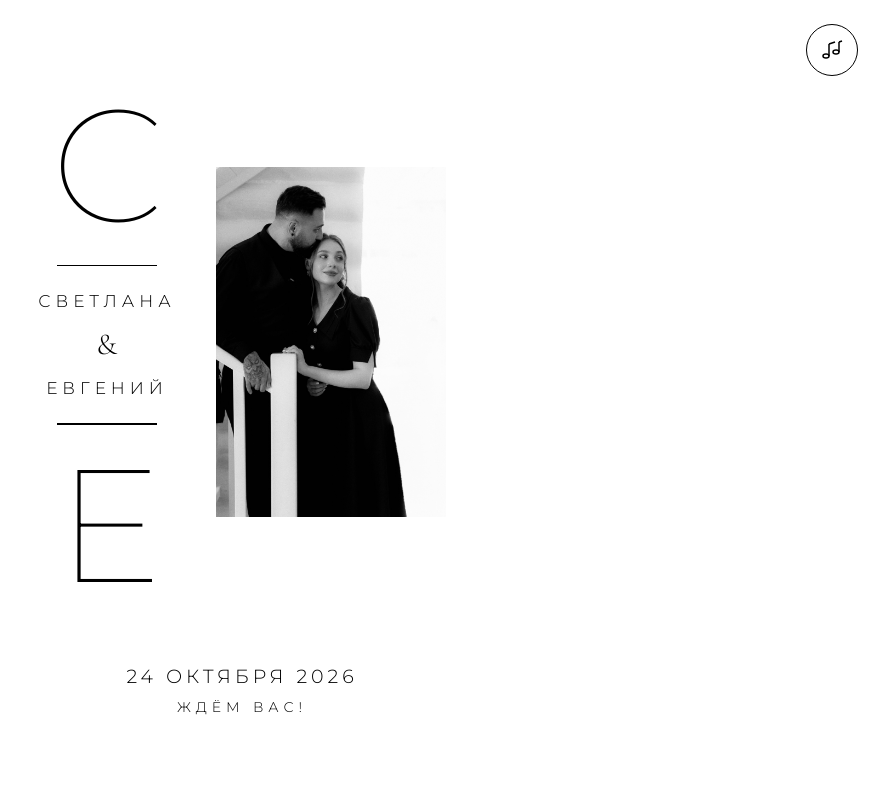
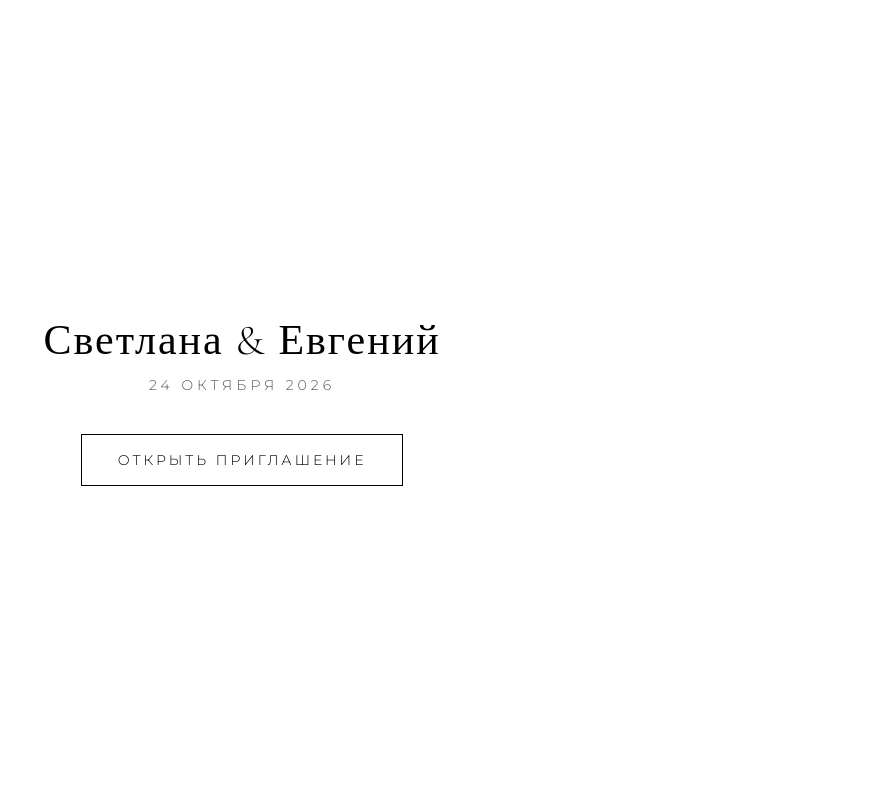
Before and after one commit to gostb123-dotcom/Wedding, a plain HTML site: page index.html in a window 1280 px wide. Shown: the top 800 px of the page, without its empty margins (398-1280 px from the left). Drawn offline with nearby package versions, Linux system fonts and the light colour scheme.

```diff
--- a/index.html
+++ b/index.html
@@ -23,6 +23,71 @@
             background: #ffffff;
             color: #000000;
             overflow-x: hidden;
+        }
+
+        /* Блокируем скролл, пока открыт стартовый экран */
+        body.no-scroll {
+            overflow: hidden;
+        }
+
+        /* ===== WELCOME OVERLAY ===== */
+        .welcome-overlay {
+            position: fixed;
+            top: 0;
+            left: 0;
+            width: 100%;
+            height: 100%;
+            background: #ffffff;
+            display: flex;
+            flex-direction: column;
+            align-items: center;
+            justify-content: center;
+            z-index: 9999;
+            padding: 20px;
+            text-align: center;
+            transition: opacity 0.8s ease, visibility 0.8s ease;
+        }
+
+        .welcome-overlay.hidden {
+            opacity: 0;
+            visibility: hidden;
+            pointer-events: none;
+        }
+
+        .welcome-names {
+            font-family: 'Cormorant Garamond', serif;
+            font-weight: 300;
+            font-size: 42px;
+            margin-bottom: 10px;
+            letter-spacing: 2px;
+        }
+
+        .welcome-sub {
+            font-family: 'Montserrat', sans-serif;
+            font-weight: 300;
+            font-size: 14px;
+            letter-spacing: 4px;
+            text-transform: uppercase;
+            margin-bottom: 40px;
+            color: #555;
+        }
+
+        .welcome-btn {
+            padding: 16px 36px;
+            border: 1.5px solid #000;
+            background: transparent;
+            font-family: 'Montserrat', sans-serif;
+            font-weight: 300;
+            font-size: 14px;
+            letter-spacing: 3px;
+            text-transform: uppercase;
+            cursor: pointer;
+            transition: all 0.3s ease;
+        }
+
+        .welcome-btn:hover {
+            background: #000;
+            color: #fff;
         }
 
         section {
@@ -466,7 +531,14 @@
         }
     </style>
 </head>
-<body>
+<body class="no-scroll">
+
+    <!-- СТАРТОВЫЙ ЭКРАН (Оверлей для музыкального входа) -->
+    <div class="welcome-overlay" id="welcome-overlay">
+        <div class="welcome-names">Светлана & Евгений</div>
+        <div class="welcome-sub">24 Октября 2026</div>
+        <button class="welcome-btn" id="enter-btn">Открыть приглашение</button>
+    </div>
 
     <audio id="wedding-music" loop>
         <source src="music.mp3" type="audio/mpeg">
@@ -645,13 +717,33 @@
         updateTimer();
         setInterval(updateTimer, 1000);
 
-        // ===== Music Player =====
+        // ===== Music Player & Overlay Control =====
         const music = document.getElementById('wedding-music');
         const musicToggle = document.getElementById('music-toggle');
+        const enterBtn = document.getElementById('enter-btn');
+        const overlay = document.getElementById('welcome-overlay');
         let isPlaying = false;
 
         music.volume = 0.4;
 
+        // Вход по кнопке на оверлее
+        enterBtn.addEventListener('click', () => {
+            // Разблокируем скролл страницы
+            document.body.classList.remove('no-scroll');
+
+            // Скрываем оверлей
+            overlay.classList.add('hidden');
+
+            // Запускаем музыку
+            music.play().then(() => {
+                isPlaying = true;
+                musicToggle.classList.add('playing');
+            }).catch((err) => {
+                console.log('Автозапуск заблокирован:', err);
+            });
+        });
+
+        // Ручная кнопка включения/выключения
         musicToggle.addEventListener('click', () => {
             if (isPlaying) {
                 music.pause();
@@ -662,7 +754,7 @@
                     musicToggle.classList.add('playing');
                     isPlaying = true;
                 }).catch((err) => {
-                    console.log('Ошибка воспроизведения аудио:', err);
+                    console.log('Ошибка воспроизведения:', err);
                 });
             }
         });
```
